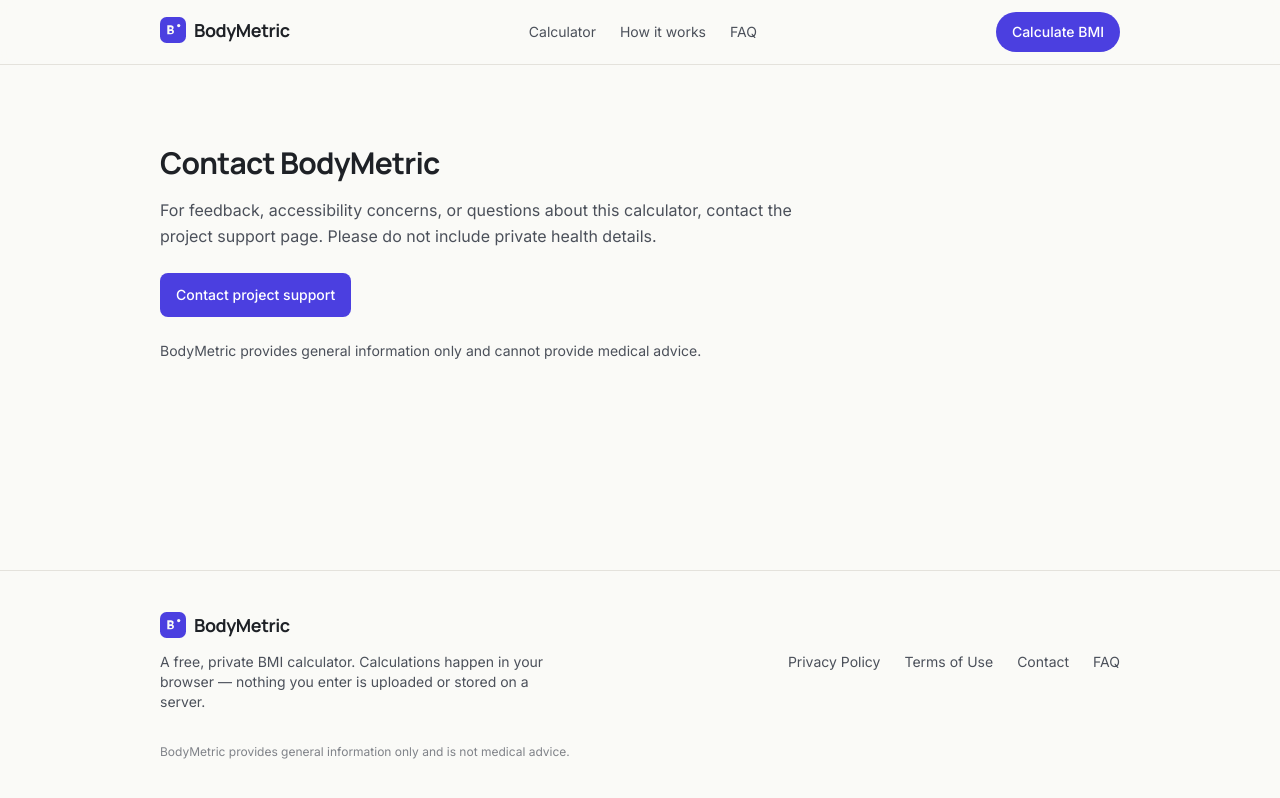
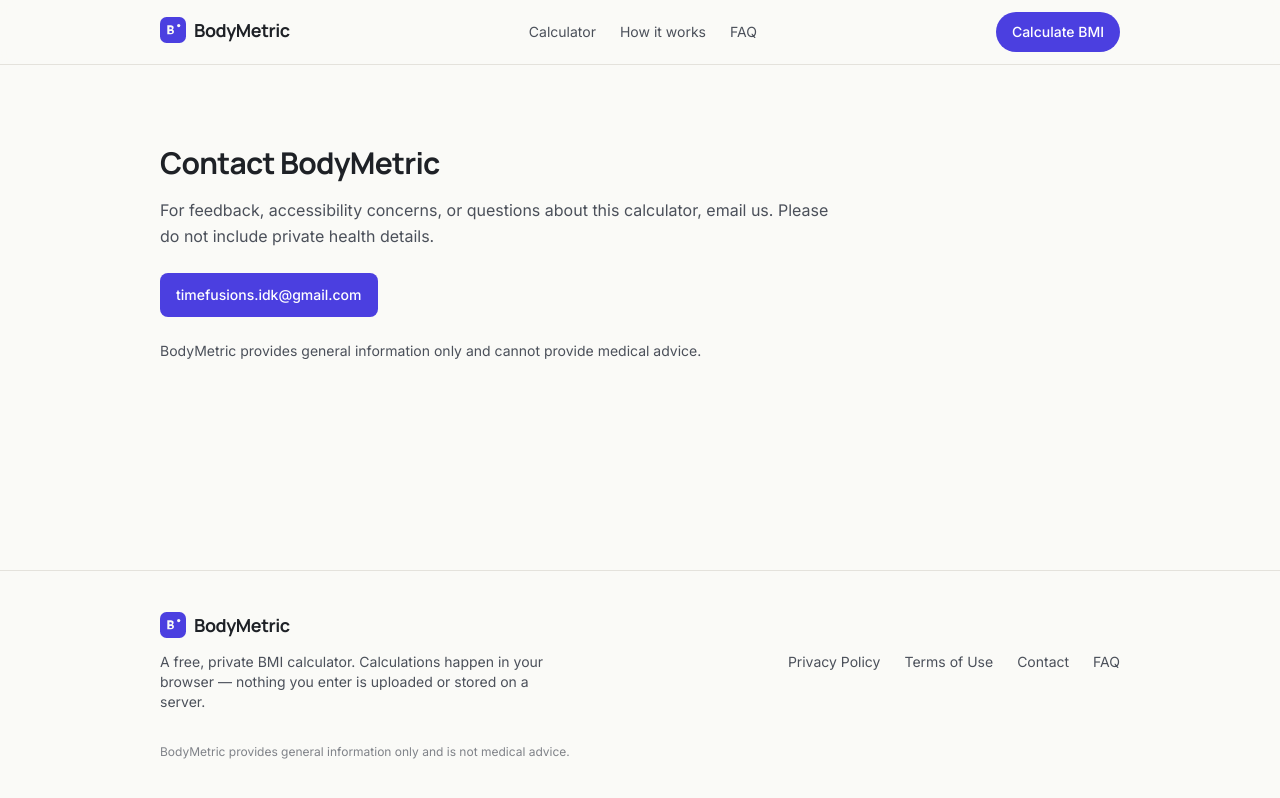
Before and after one commit to timefusionsidk/bodymetric, a React (Vite) app: page /contact in a window 1280 px wide. Built offline with nearby package versions, Linux system fonts and the light colour scheme; no server answers.

Commit message:
Configure canonical domain and support email

```diff
--- a/src/pages/Contact.tsx
+++ b/src/pages/Contact.tsx
@@ -2,5 +2,5 @@ import { useEffect } from 'react'
 
 export default function Contact() {
   useEffect(() => { document.title = 'Contact | BodyMetric' }, [])
-  return <div className="container-page py-14 sm:py-20"><div className="max-w-prose"><h1 className="text-3xl font-bold tracking-tight">Contact BodyMetric</h1><p className="mt-4 leading-relaxed text-ink-soft">For feedback, accessibility concerns, or questions about this calculator, contact the project support page. Please do not include private health details.</p><a className="mt-6 inline-flex min-h-11 items-center rounded-lg bg-accent px-4 text-sm font-medium text-white" href="https://github.com/timefusionsidk/bodymetric/issues/new" target="_blank" rel="noreferrer">Contact project support</a><p className="mt-6 text-sm text-ink-soft">BodyMetric provides general information only and cannot provide medical advice.</p></div></div>
+  return <div className="container-page py-14 sm:py-20"><div className="max-w-prose"><h1 className="text-3xl font-bold tracking-tight">Contact BodyMetric</h1><p className="mt-4 leading-relaxed text-ink-soft">For feedback, accessibility concerns, or questions about this calculator, email us. Please do not include private health details.</p><a className="mt-6 inline-flex min-h-11 items-center rounded-lg bg-accent px-4 text-sm font-medium text-white" href="mailto:timefusions.idk@gmail.com">timefusions.idk@gmail.com</a><p className="mt-6 text-sm text-ink-soft">BodyMetric provides general information only and cannot provide medical advice.</p></div></div>
 }
```
